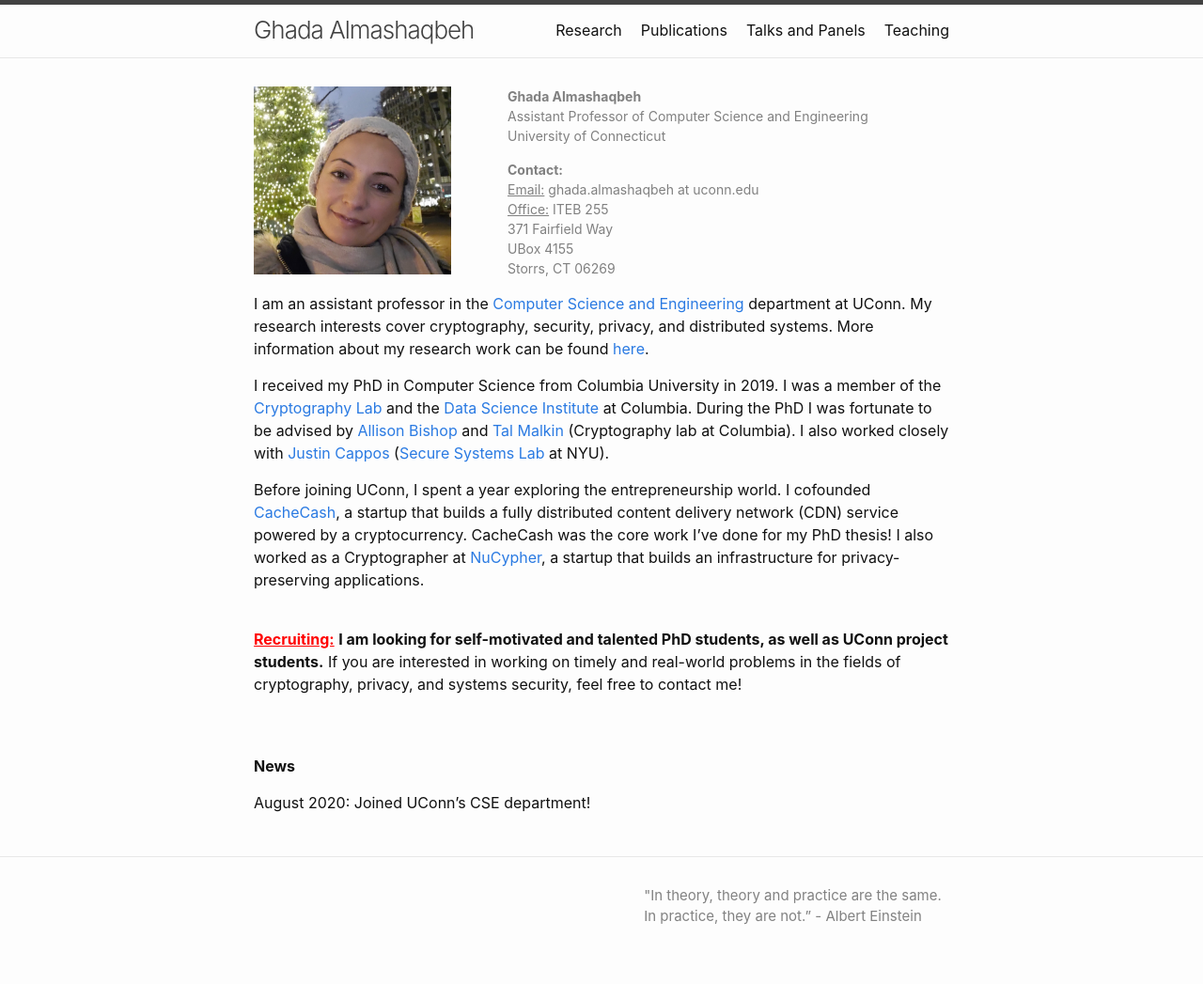
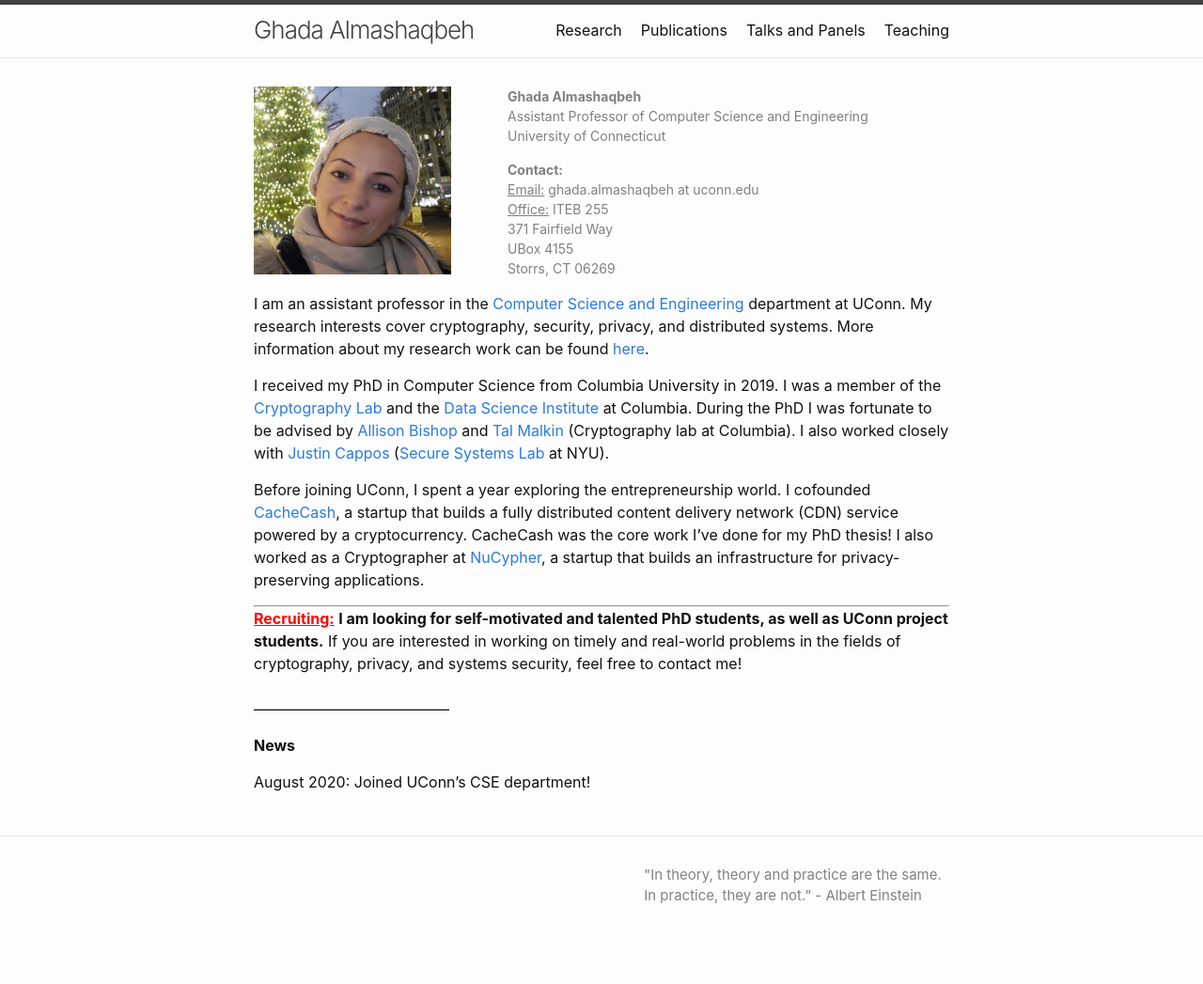
Before and after one commit to GhadaAlmashaqbeh/GhadaAlmashaqbeh.github.io, a Jekyll site: the page built from index.md, in a window 1280 px wide. Shown: the whole page at 94% size. Built offline with Jekyll 4.4.1, drawn with Linux system fonts in a browser that asks for light colours; after the commit the page ends 1025 px from its top, so only the background shows below that.

Commit message:
add recruiting

```diff
--- a/index.md
+++ b/index.md
@@ -26,12 +26,11 @@
 
 Before joining UConn, I spent a year exploring the entrepreneurship world. I cofounded [CacheCash](https://cachecash.com), a startup that builds a fully distributed content delivery network (CDN) service powered by a cryptocurrency. CacheCash was the core work I've done for my PhD thesis! I also worked as a Cryptographer at [NuCypher](https://www.nucypher.com/), a startup that builds an infrastructure for privacy-preserving applications.
 <br/>
-<br/>
 
-
+---------------------------------------
 **<span style="color:red;"><u>Recruiting:</u></span>** **I am looking for self-motivated and talented PhD students, as well as UConn project students.** If you are interested in working on timely and real-world problems in the fields of cryptography, privacy, and systems security, feel free to contact me!
 <br/>
-<br/>
+---------------------------------------
 
 **News**
 
```
